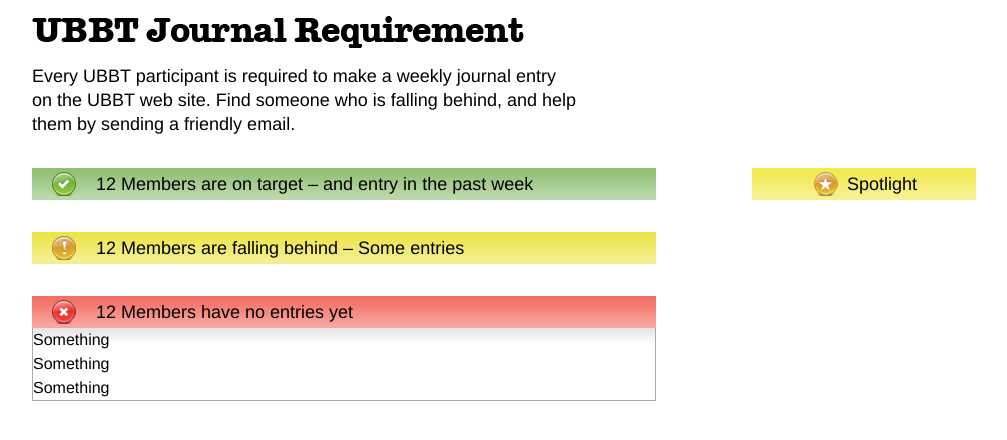
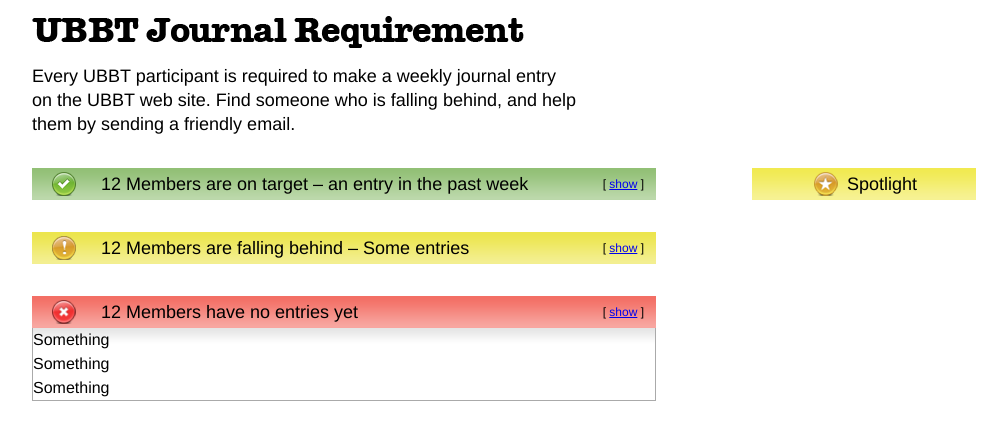
Before and after one commit to kastner/ubbt-nag, a PHP site: page / in a window 1280 px wide. Shown: the top 440 px of the page, without its empty margins (136-1143 px from the left). Run offline with PHP 8.4, Linux system fonts and the light colour scheme; some libraries are stand-ins or nearby versions.

Commit message:
few tweaks and adding a more link on hte bars

```diff
--- a/index.php
+++ b/index.php
@@ -33,6 +33,10 @@
       margin-bottom: 0.444em; /* 16.0px at 36px base */
     }
 
+    h1 img {
+      width: 13.667em; /* 492.0px at 36px base */
+    }
+
     .about {
       font-size: 1.125em;
       width: 30.222em; /* 544.0px at 18px base */
@@ -44,12 +48,20 @@
       height: 1.778em; /* 32.0px at 18px base */
       background: url('images/bottom-white-grad.png') repeat-x bottom;
       line-height: 0.1em;
+      position: relative;
     }
 
     h3.information-heading img {
       width: 1.333em; /* 24.0px at 18px base */
       margin: 0.2em 1.111em; /* 20.0px at 18px base */
       vertical-align: -0.5em;
+    }
+
+    h3.information-heading span {
+      font-size: 0.667em; /* 12.0px at 18px base */
+      right: 1em;
+      margin-top: 1.3em;
+      position: absolute;
     }
 
     #member-groupings {
@@ -96,20 +108,32 @@
 </head>
 <body id="nag">
   <div id="page">
-    <h1><img src="images/ubbt-journal-reqs.png" width="492" height="32" alt="Ubbt Journal Requirment"/></h1>
+    <h1><img src="images/ubbt-journal-reqs.png" alt="Ubbt Journal Requirment"/></h1>
     <p class="about">Every UBBT participant is required to make a weekly journal entry on the UBBT web site. Find someone who is falling behind, and help them by sending a friendly email.</p>
 
     <div id="member-groupings">
       <div class="on-target">
-        <h3 class="information-heading"><img src="images/green-check.png" alt="Green Check">12 Members are on target &ndash; and entry in the past week</h3>
+        <h3 class="information-heading">
+          <img src="images/green-check.png" alt="Green Check"/>
+          12 Members are on target &ndash; an entry in the past week
+          <span>[ <a href="#on-target">show</a> ]</span>
+        </h3>
       </div>
 
       <div class="falling-behind">
-        <h3 class="information-heading"><img src="images/yellow-bang.png" alt="Yellow Exclamation">12 Members are falling behind &ndash; Some entries</h3>
+        <h3 class="information-heading">
+          <img src="images/yellow-bang.png" alt="Yellow Exclamation"/>
+          12 Members are falling behind &ndash; Some entries
+          <span>[ <a href="#falling-behind">show</a> ]</span>
+        </h3>
       </div>
 
       <div class="no-entries">
-        <h3 class="information-heading"><img src="images/red-x.png" alt="Red X">12 Members have no entries yet</h3>
+        <h3 class="information-heading">
+          <img src="images/red-x.png" alt="Red X"/>
+          12 Members have no entries yet
+          <span>[ <a href="#no-entries">show</a> ]</span>
+        </h3>
 
         <div class="member-collection">
           Something<br/>
```
